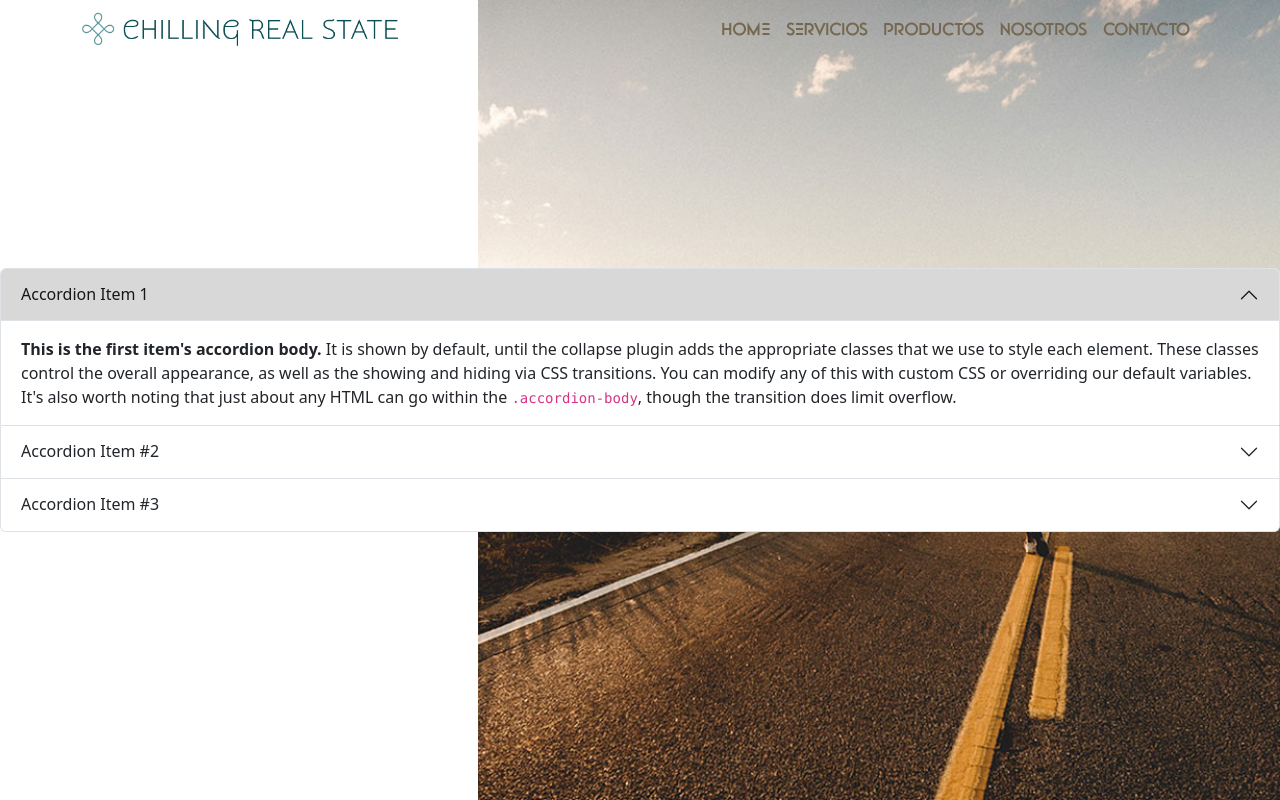
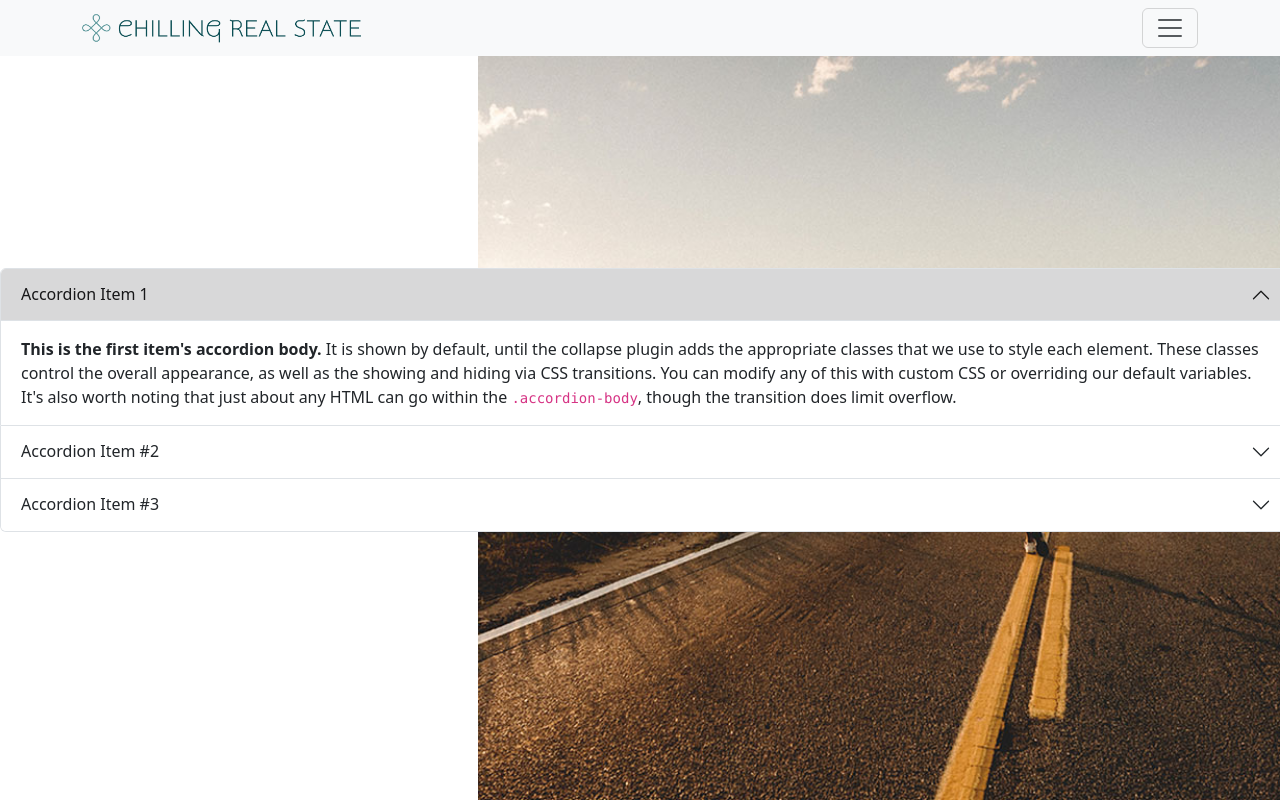
Before and after one commit to Q-ko/Api-pin-front, a React (Create React App) app: page /productos in a window 1280 px wide. Built offline with nearby package versions, Linux system fonts and the light colour scheme.

Commit message:
nuevo nav

```diff
--- a/src/App.js
+++ b/src/App.js
@@ -4,7 +4,7 @@ import Nav from "./components/sections/header/components/nav";
 
 function App() {
   return (
-    <div className="position-relative vh-100 vw-100">
+    <div className="vh-100 vw-100">
       <header className="w-100">
         <Nav />
       </header>
--- a/src/App.scss
+++ b/src/App.scss
@@ -53,7 +53,7 @@ header{
   z-index: 999;
   nav{
     background-color: transparent;
-    .tamño-brand{
+    .tamano-brand{
       max-width: 400px;
       height: auto;
     }
--- a/src/components/sections/header/components/nav.js
+++ b/src/components/sections/header/components/nav.js
@@ -5,32 +5,47 @@ import logoSmall from "../../../media/logo_small.png";
 
 function Nav() {
   return (
-    <nav className="navbar navbar-expand-lg d-flex w-100 ">
-      <div className="container w-100">
-        <div className="w-75">
+    <nav class="navbar bg-body-tertiary fixed-top">
+      <div class="container w-100">
+        <div className="w-50">
           <NavLink to="/" className="navbar-brand" aria-current="page">
             <img
               src={logoSmall}
               alt="Chilling Real State"
-              className="tamño-brand w-50"
+              className="tamano-brand w-50"
             />
           </NavLink>
         </div>
-
         <button
-          className="navbar-toggler"
+          class="navbar-toggler"
           type="button"
-          data-bs-toggle="collapse"
-          data-bs-target="#navbarNavAltMarkup"
-          aria-controls="navbarNavAltMarkup"
-          aria-expanded="false"
+          data-bs-toggle="offcanvas"
+          data-bs-target="#offcanvasNavbar"
+          aria-controls="offcanvasNavbar"
           aria-label="Toggle navigation"
         >
-          <span className="navbar-toggler-icon"></span>
+          <span class="navbar-toggler-icon"></span>
         </button>
-        <div className="collapse navbar-collapse" id="navbarNavAltMarkup">
-          <div className="d-felx w-100">
-            <div className="navbar-nav d-flex justify-content-end w-100 ">
+        <div
+          class="offcanvas offcanvas-end"
+          tabindex="-1"
+          id="offcanvasNavbar"
+          aria-labelledby="offcanvasNavbarLabel"
+        >
+          <div class="offcanvas-header">
+            <h5 class="offcanvas-title" id="offcanvasNavbarLabel">
+              Menu
+            </h5>
+            <button
+              type="button"
+              class="btn-close"
+              data-bs-dismiss="offcanvas"
+              aria-label="Close"
+            ></button>
+          </div>
+          <div class="offcanvas-body">
+            <ul class="navbar-nav justify-content-end flex-grow-1 pe-3">
+              <li class="nav-item">
                 <NavLink
                   to="/"
                   className="nav-link text-info active"
@@ -38,23 +53,83 @@ function Nav() {
                 >
                   Home
                 </NavLink>
+              </li>
+              <li class="nav-item">
                 <NavLink to="/servicios" className="nav-link text-info">
                   Servicios
                 </NavLink>
+              </li>
+              <li class="nav-item">
                 <NavLink to="/productos" className="nav-link text-info">
                   Productos
                 </NavLink>
+              </li>
+              <li class="nav-item">
                 <NavLink to="/nosotros" className="nav-link text-info">
                   Nosotros
                 </NavLink>
+              </li>
+              <li class="nav-item">
                 <NavLink to="/contacto" className="nav-link text-info">
                   Contacto
                 </NavLink>
-            </div>
+              </li>
+            </ul>
           </div>
         </div>
       </div>
     </nav>
+
+    // <nav className="navbar navbar-expand-lg d-flex w-100 ">
+    //   <div className="container w-100">
+    //     <div className="w-75">
+    //       <NavLink to="/" className="navbar-brand" aria-current="page">
+    //         <img
+    //           src={logoSmall}
+    //           alt="Chilling Real State"
+    //           className="tamño-brand w-50"
+    //         />
+    //       </NavLink>
+    //     </div>
+
+    //     <button
+    //       className="navbar-toggler"
+    //       type="button"
+    //       data-bs-toggle="collapse"
+    //       data-bs-target="#navbarNavAltMarkup"
+    //       aria-controls="navbarNavAltMarkup"
+    //       aria-expanded="false"
+    //       aria-label="Toggle navigation"
+    //     >
+    //       <span className="navbar-toggler-icon"></span>
+    //     </button>
+    //     <div className="collapse navbar-collapse" id="navbarNavAltMarkup">
+    //       <div className="d-felx w-100">
+    //         <div className="navbar-nav d-flex justify-content-end w-100 ">
+    //           <NavLink
+    //             to="/"
+    //             className="nav-link text-info active"
+    //             aria-current="page"
+    //           >
+    //             Home
+    //           </NavLink>
+    //           <NavLink to="/servicios" className="nav-link text-info">
+    //             Servicios
+    //           </NavLink>
+    //           <NavLink to="/productos" className="nav-link text-info">
+    //             Productos
+    //           </NavLink>
+    //           <NavLink to="/nosotros" className="nav-link text-info">
+    //             Nosotros
+    //           </NavLink>
+    //           <NavLink to="/contacto" className="nav-link text-info">
+    //             Contacto
+    //           </NavLink>
+    //         </div>
+    //       </div>
+    //     </div>
+    //   </div>
+    // </nav>
   );
 }
 
--- a/src/components/sections/main/pages/Productos.js
+++ b/src/components/sections/main/pages/Productos.js
@@ -4,7 +4,7 @@ function Productos(promps) {
   return (
     <div className="d-flex flex-column h-100">
       <div className="row h-100">
-        <div className="col-12 psition-relative h-100">
+        <div className="col-12 position-relative h-100">
           <div class="position-absolute d-flex flex-column justify-content-center h-100">
             <div class="acordion">
               <div class="accordion" id="accordionExample">
```
Lines whose indentation alone changed are shown as unchanged.
